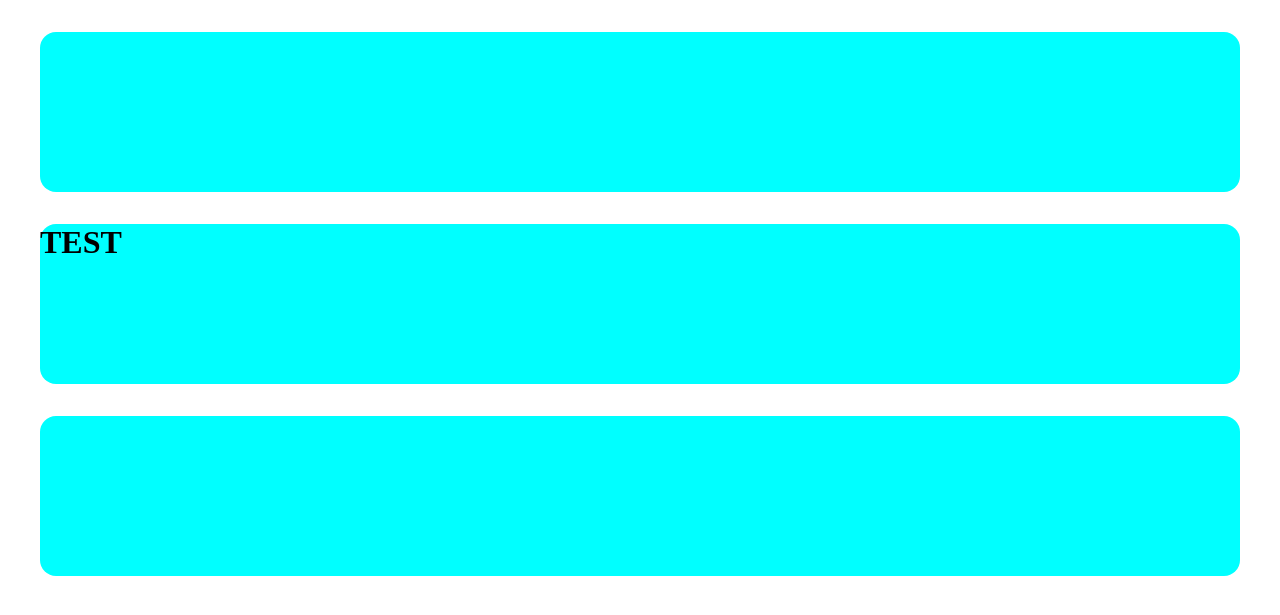
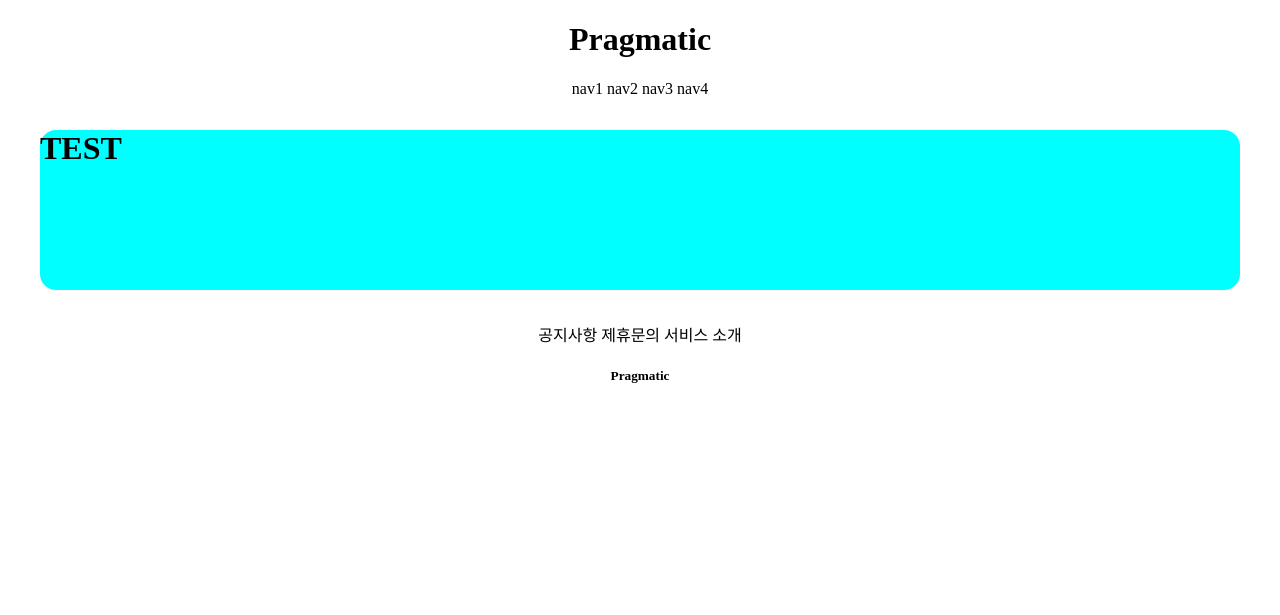
Before and after one commit to hanbitgoun/djangoproject_02, a Django app: page /acounts/hello_world/ in a window 1280 px wide. Shown: the top 615 px of the page. Run offline with Django 3.2, Linux system fonts and the light colour scheme; parts of the project's set-up code (start-up, migrations or seed data) failed here and were passed over.

Commit message:
20210705_w commit_2_1

```diff
--- a/templates/footer.html
+++ b/templates/footer.html
@@ -1 +1,10 @@
-<div style = " height: 10rem; background-color: aqua; margin: 2rem; border-radius: 1rem;"></div>
+<div style = "text-align: center">
+    <div>
+        <span>공지사항</span>
+        <span>제휴문의</span>
+        <span>서비스 소개</span>
+    </div>
+    <div>
+        <h5>Pragmatic</h5>
+    </div>
+</div>
--- a/templates/header.html
+++ b/templates/header.html
@@ -1 +1,11 @@
-<div style = " height: 10rem; background-color: aqua; margin: 2rem; border-radius: 1rem;"></div>
+<div style = "text-align: center">
+    <div>
+        <h1>Pragmatic</h1>
+    </div>
+    <div>
+        <span>nav1</span>
+        <span>nav2</span>
+        <span>nav3</span>
+        <span>nav4</span>
+    </div>
+</div>
```
